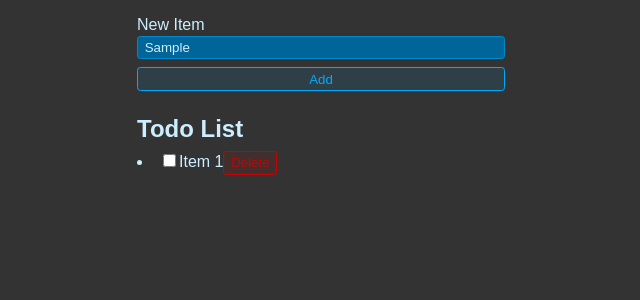
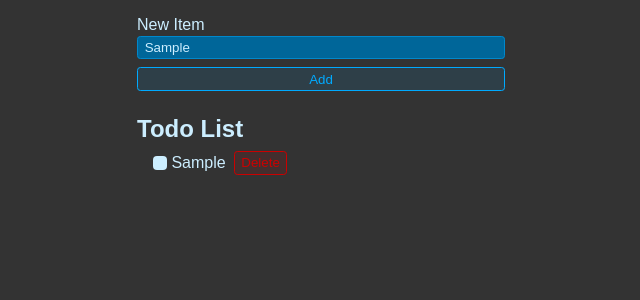
Before and after one commit to camillegonzales/react-todo-list, a React (Vite) app: page / in a window 1280 px wide. Both pictures are taken after typing "Sample" into the empty fields and a click on the button "Add". Shown: the top 300 px of the page, without its empty margins (319-959 px from the left). Built offline with nearby package versions, Linux system fonts and the light colour scheme.

Commit message:
display input todos

```diff
--- a/src/App.jsx
+++ b/src/App.jsx
@@ -31,14 +31,17 @@
         <button className="btn">Add</button>
       </form>
       <h1 className="header">Todo List</h1>
-      <ul className="list"></ul>
-        <li>
+      <ul className="list">
+        {todos.map(todo => {
+          return <li key={todo.id}>
           <label>
-            <input type="checkbox" />
-            Item 1
+            <input type="checkbox" checked={todo.completed} />
+            {todo.title}
           </label>
             <button className="btn btn-danger">Delete</button>
         </li>
+        })}
+      </ul>
     </>
   )
 }
```
